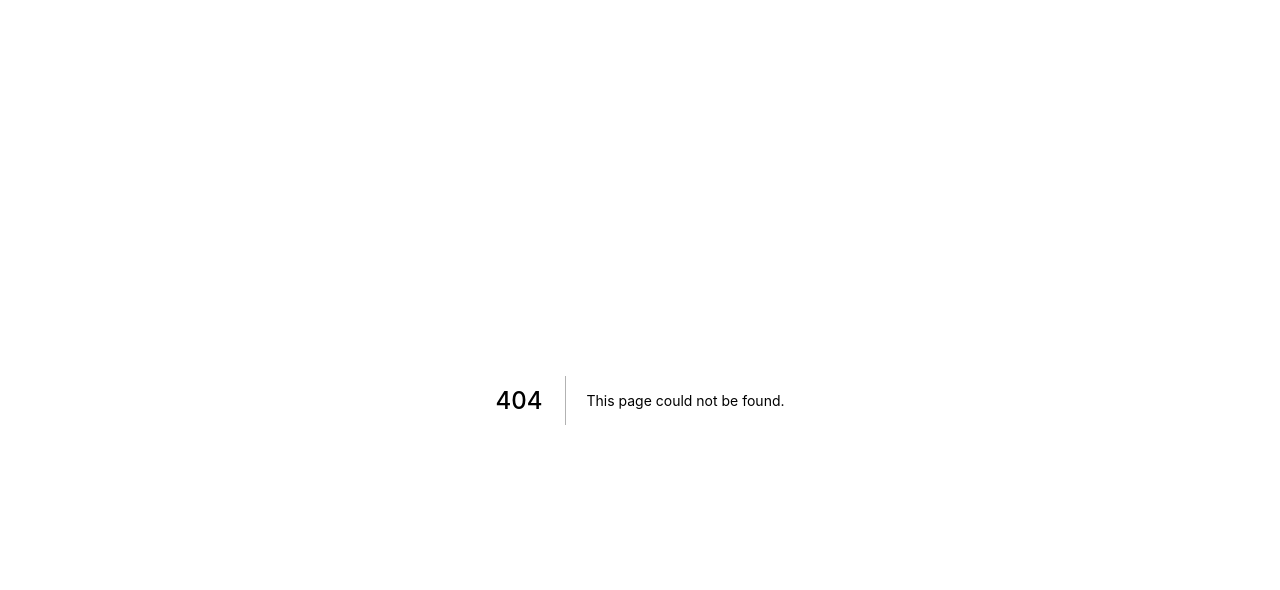
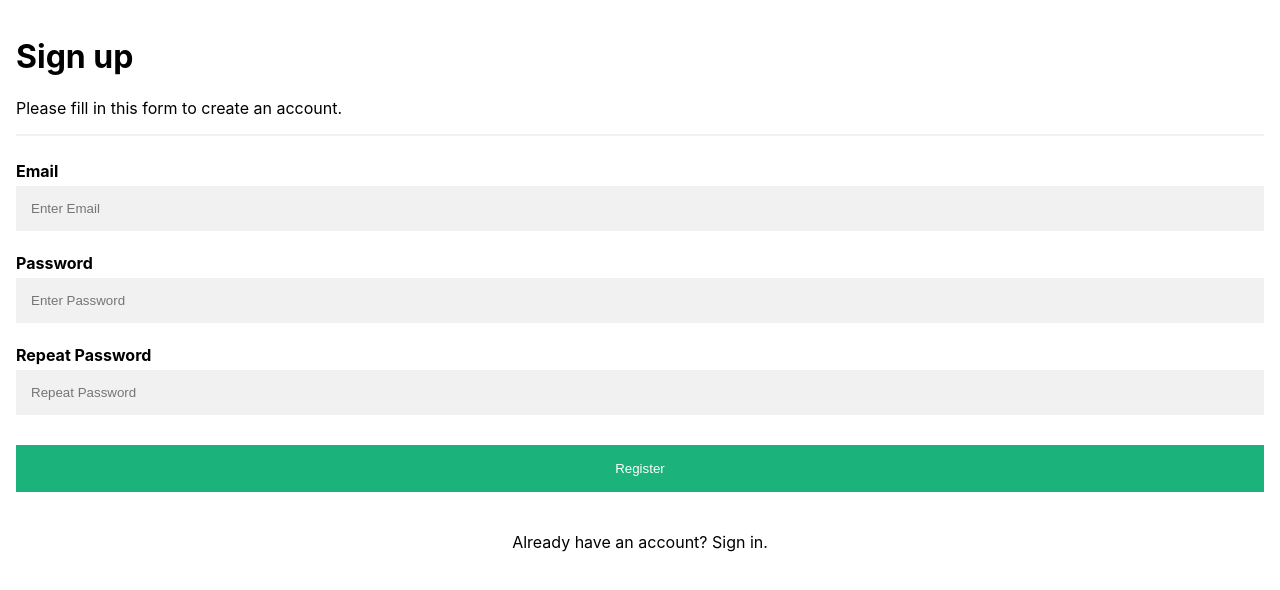
Before and after one commit to dangnguyenful/fullstack-coding-test_2, a Next.js app: page /sign-up in a window 1280 px wide. Before the commit this address had no page. Shown: the top 590 px of the page. Built offline with nearby package versions, Linux system fonts and the light colour scheme.

Commit message:
Form signup

```diff
--- /dev/null
+++ b/pages/sign-up.tsx
@@ -0,0 +1,29 @@
+import { getAuth, createUserWithEmailAndPassword } from "firebase/auth";
+const SignUp = () => {
+  // const auth = getAuth();
+  return (
+    <div>
+      <div className="container-signup">
+        <h1>Sign up</h1>
+        <p>Please fill in this form to create an account.</p>
+        <hr/>
+
+        <label htmlFor="email"><b>Email</b></label>
+        <input type="text" placeholder="Enter Email" name="email" id="email" />
+
+        <label htmlFor="psw"><b>Password</b></label>
+        <input type="password" placeholder="Enter Password" name="psw" id="psw" />
+
+        <label htmlFor="psw-repeat"><b>Repeat Password</b></label>
+        <input type="password" placeholder="Repeat Password" name="psw-repeat" id="psw-repeat" />
+        <button type="submit" className="registerbtn">Register</button>
+      </div>
+
+      <div className="container signin">
+        <p>Already have an account? <a href="#">Sign in</a>.</p>
+      </div>
+    </div>
+  );
+};
+
+export default SignUp;
--- a/styles/globals.css
+++ b/styles/globals.css
@@ -143,3 +143,44 @@ a {
 .blog-area img {
   width: 200px;
 }
+
+
+.container-signup {
+  padding: 16px;
+  background-color: white;
+}
+.container-signup input[type=text], .container-signup input[type=password] {
+  width: 100%;
+  padding: 15px;
+  margin: 5px 0 22px 0;
+  display: inline-block;
+  border: none;
+  background: #f1f1f1;
+}
+.container-signup input[type=text]:focus, .container-signup input[type=password]:focus {
+  background-color: #ddd;
+  outline: none;
+}
+.container-signup hr {
+  border: 1px solid #f1f1f1;
+  margin-bottom: 25px;
+}
+.container-signup .registerbtn {
+  background-color: #04AA6D;
+  color: white;
+  padding: 16px 20px;
+  margin: 8px 0;
+  border: none;
+  cursor: pointer;
+  width: 100%;
+  opacity: 0.9;
+}
+.container-signup .registerbtn:hover {
+  opacity: 1;
+}
+.container-signup a {
+  color: dodgerblue;
+}
+.signin {
+  text-align: center;
+}
```
Also changed, not shown: pages/index-1.tsx (deleted, +0 -28 lines), pages/blog.tsx (renamed from pages/index.tsx).
